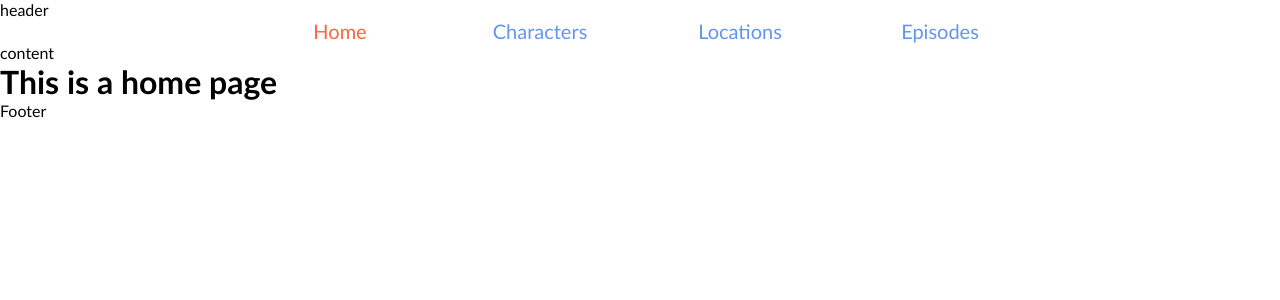
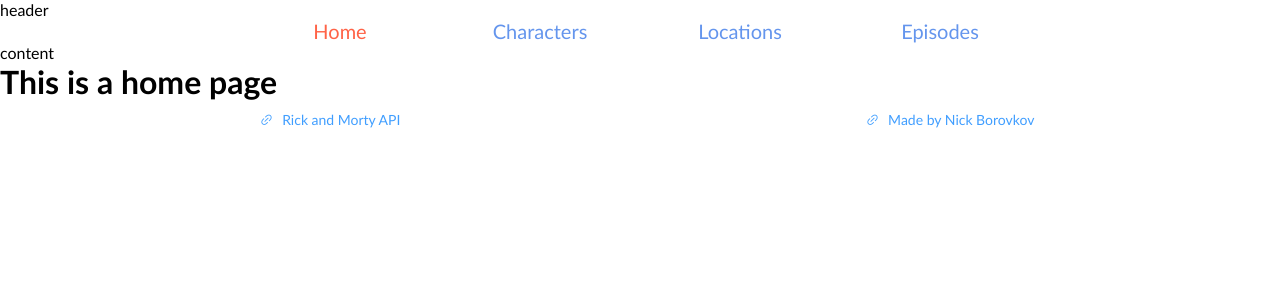
Before and after one commit to Nickborovkov/Rick_And_Morty_DB, a Vue app: page / in a window 1280 px wide. Shown: the top 300 px of the page. Built offline with nearby package versions, Linux system fonts and the light colour scheme; the HTML template or start-up script is replaced by a standard one.

Commit message:
added footer with links

```diff
--- a/src/components/footer/Footer.vue
+++ b/src/components/footer/Footer.vue
@@ -1,7 +1,32 @@
 <template>
-    <div>
-        <p>Footer</p>
-    </div>
+    <el-footer>
+        <el-row justify="center">
+            <el-col :xs="24" :sm="12">
+                <el-link
+                        href="https://rickandmortyapi.com/documentation"
+                        type="primary"
+                        icon="el-icon-link"
+                        target="_blank"
+                        class="footerLink"
+                        :underline="false"
+                >
+                    Rick and Morty API
+                </el-link>
+            </el-col>
+            <el-col :xs="24" :sm="12">
+                <el-link
+                        href="https://github.com/Nickborovkov"
+                        type="primary"
+                        icon="el-icon-link"
+                        target="_blank"
+                        class="footerLink"
+                        :underline="false"
+                >
+                    Made by Nick Borovkov
+                </el-link>
+            </el-col>
+        </el-row>
+    </el-footer>
 </template>
 
 <script>
@@ -10,5 +35,10 @@
 </script>
 
 <style scoped>
-
+    .footerLink{
+        text-align: center;
+        display: block;
+        width: 180px;
+        margin: 10px auto;
+    }
 </style>
```
